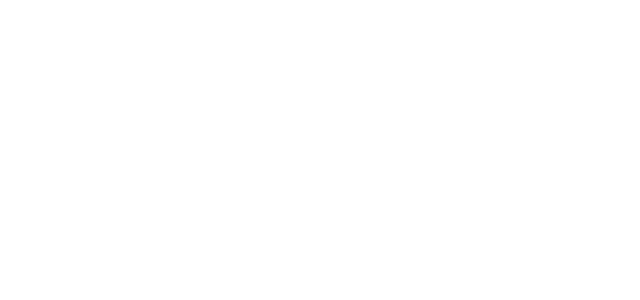
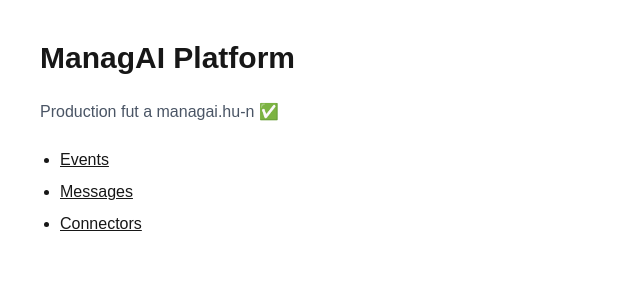
Before and after one commit to managai2025/managai, a Next.js app: page / in a window 1280 px wide. Before the commit this address had no page. Shown: the top 300 px of the page, without its empty margins (0-640 px from the left). Built offline with nearby package versions, Linux system fonts and the light colour scheme.

Commit message:
feat: simple home page with links

```diff
--- a/src/app/page.tsx
+++ b/src/app/page.tsx
@@ -1,5 +1,15 @@
-import { redirect } from 'next/navigation'
+import Link from 'next/link';
 
 export default function Home() {
-  redirect('/dashboard')
+  return (
+    <main className="p-10 space-y-6">
+      <h1 className="text-3xl font-bold">ManagAI Platform</h1>
+      <p className="text-gray-600">Production fut a managai.hu-n ✅</p>
+      <ul className="list-disc pl-5 space-y-2">
+        <li><Link className="underline" href="/events">Events</Link></li>
+        <li><Link className="underline" href="/messages">Messages</Link></li>
+        <li><Link className="underline" href="/connectors">Connectors</Link></li>
+      </ul>
+    </main>
+  );
 }
```
